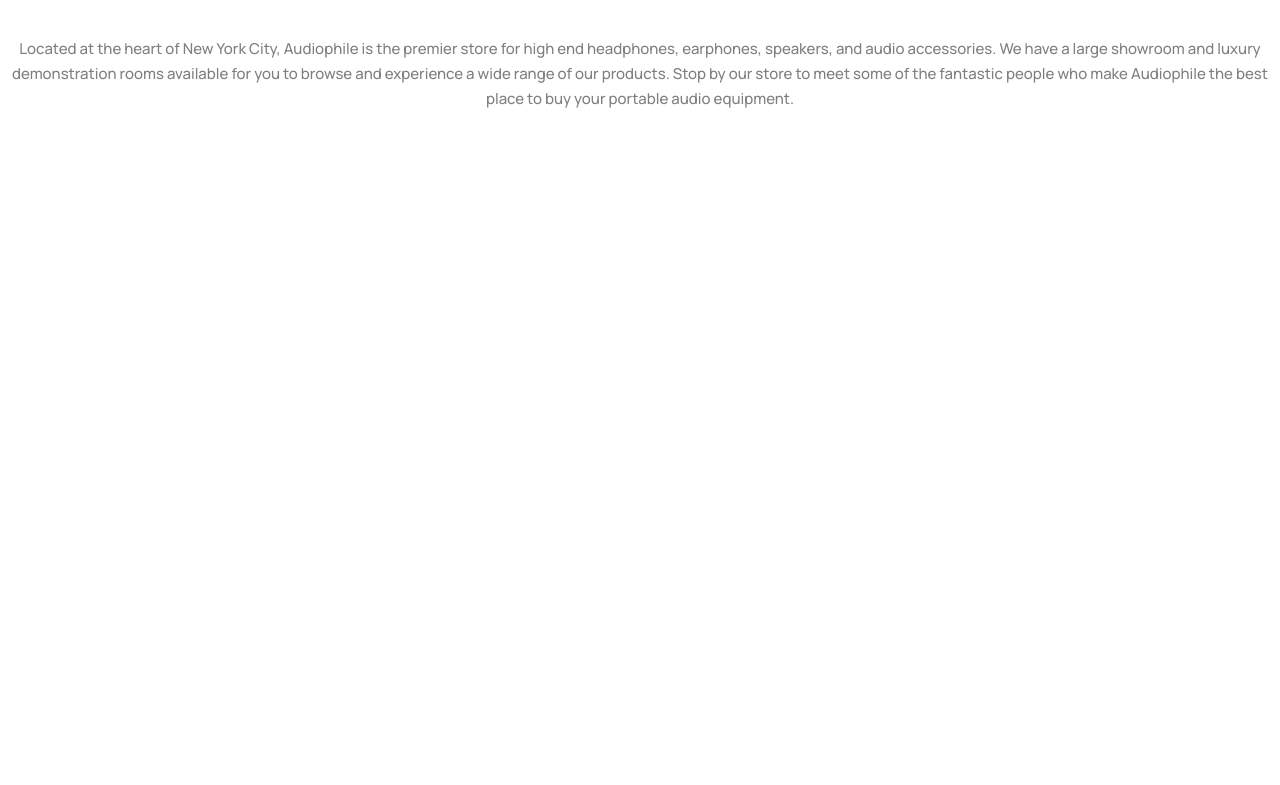
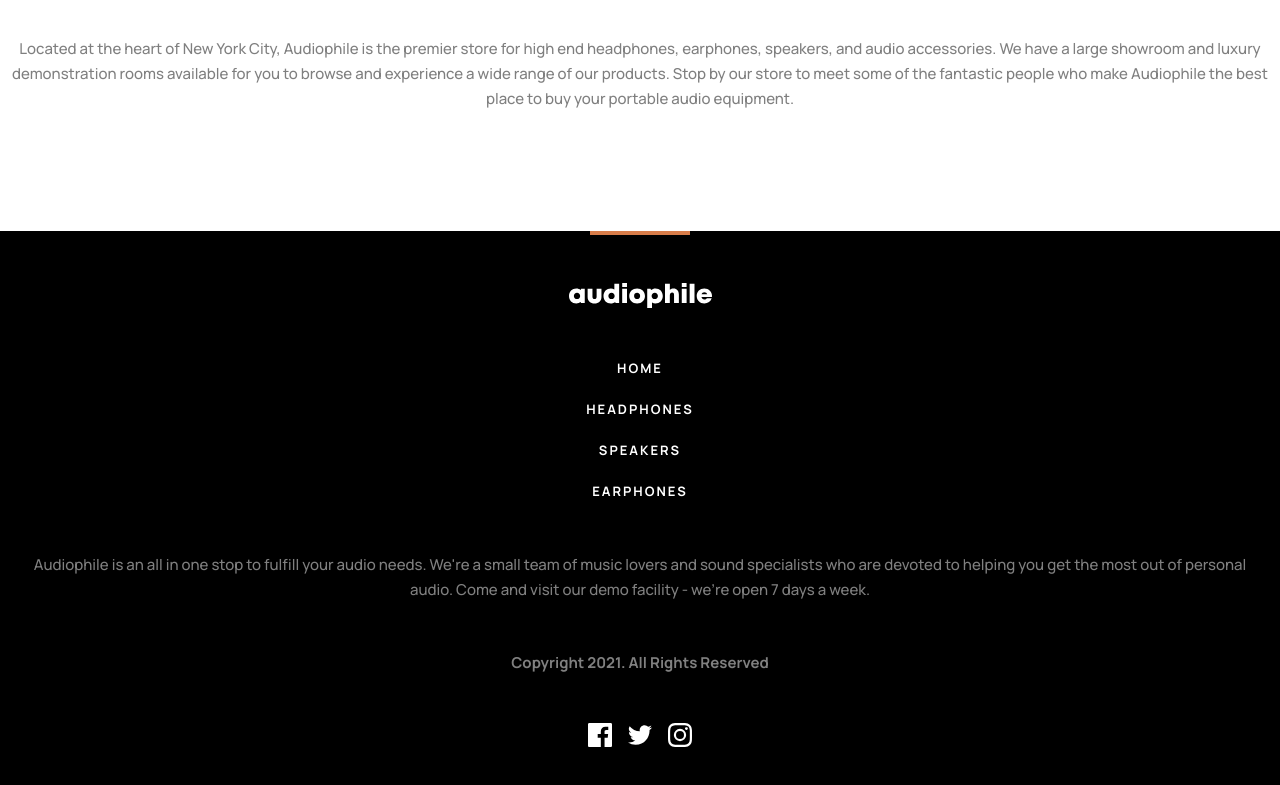
Before and after one commit to ChrisKlp/audiophile-webstore, a React (Vite) app: page / in a window 1280 px wide. Shown: the part 2037-2822 px from the top of the page. Before the commit the page ends 2268 px from the top, so only its background shows below. Built offline with nearby package versions, Linux system fonts and the light colour scheme.

Commit message:
Create Footer component

```diff
--- a/package.json
+++ b/package.json
@@ -11,7 +11,8 @@
   "dependencies": {
     "react": "^18.2.0",
     "react-dom": "^18.2.0",
-    "tailwind-merge": "^1.8.1"
+    "tailwind-merge": "^1.8.1",
+    "vite-plugin-svgr": "^2.4.0"
   },
   "devDependencies": {
     "@types/node": "^18.11.18",
--- a/src/App.tsx
+++ b/src/App.tsx
@@ -2,6 +2,7 @@
 import Categories from '@/components/Categories';
 import Hero from '@/components/Hero';
 import Navigation from '@/components/Navigation';
+import Footer from '@/components/Footer';
 
 function App() {
   return (
@@ -10,6 +11,7 @@
       <Hero />
       <Categories />
       <About />
+      <Footer />
     </div>
   );
 }
--- /dev/null
+++ b/src/components/Footer.tsx
@@ -0,0 +1,66 @@
+import Text from './Text';
+import logo from '@/assets/shared/desktop/logo.svg';
+import { ReactComponent as IconFacebook } from '@/assets/shared/desktop/icon-facebook.svg';
+import { ReactComponent as IconTwitter } from '@/assets/shared/desktop/icon-twitter.svg';
+import { ReactComponent as IconInstagram } from '@/assets/shared/desktop/icon-instagram.svg';
+
+const navigation = [
+  {
+    name: 'home',
+    url: 'home',
+  },
+  {
+    name: 'headphones',
+    url: 'headphones',
+  },
+  {
+    name: 'speakers',
+    url: 'speakers',
+  },
+  {
+    name: 'earphones',
+    url: 'earphones',
+  },
+];
+
+const socialMedia = [
+  { Component: IconFacebook, url: 'facebook' },
+  { Component: IconTwitter, url: 'twitter' },
+  { Component: IconInstagram, url: 'instagram' },
+];
+
+export default function Footer() {
+  return (
+    <footer className="grid justify-items-center gap-[4.8rem] bg-black px-[2.4rem] pb-[3.8rem]">
+      <div className="h-[0.4rem] w-[10rem] bg-orange" />
+      <img src={logo} alt="audiophile logo" />
+      <nav className="flex flex-col items-center gap-[1.6rem]">
+        {navigation.map(({ name, url }) => (
+          <a
+            key={url}
+            href={url}
+            className="text-[1.3rem] font-bold uppercase leading-[2.5rem] tracking-[0.2rem] text-white duration-200 ease-in-out hover:text-orange"
+          >
+            {name}
+          </a>
+        ))}
+      </nav>
+      <Text className="text-center text-white/50">
+        {`Audiophile is an all in one stop to fulfill your audio needs. We're a
+        small team of music lovers and sound specialists who are devoted to
+        helping you get the most out of personal audio. Come and visit our demo
+        facility - we're open 7 days a week.`}
+      </Text>
+      <Text className="text-center font-bold text-white/50">
+        Copyright 2021. All Rights Reserved
+      </Text>
+      <div className="flex items-center justify-center gap-[1.6rem]">
+        {socialMedia.map(({ Component, url }) => (
+          <a href={url} key={url} className="[&>svg>path]:hover:fill-orange">
+            <Component className="[&>path]:duration-200 [&>path]:ease-in-out" />
+          </a>
+        ))}
+      </div>
+    </footer>
+  );
+}
--- a/tsconfig.json
+++ b/tsconfig.json
@@ -21,6 +21,6 @@
     },
     "types": ["node"]
   },
-  "include": ["src"],
+  "include": ["src", "custom.d.ts"],
   "references": [{ "path": "./tsconfig.node.json" }]
 }
--- a/vite.config.ts
+++ b/vite.config.ts
@@ -1,10 +1,11 @@
 import { defineConfig } from 'vite';
 import react from '@vitejs/plugin-react';
+import svgr from 'vite-plugin-svgr';
 import { resolve } from 'path';
 
 // https://vitejs.dev/config/
 export default defineConfig({
-  plugins: [react()],
+  plugins: [svgr(), react()],
   resolve: {
     alias: {
       '@': resolve(__dirname, './src'),
```
Also changed, not shown: custom.d.ts (added, +7 -0 lines), 1 other file (tests, documents, lock files or other folders).
